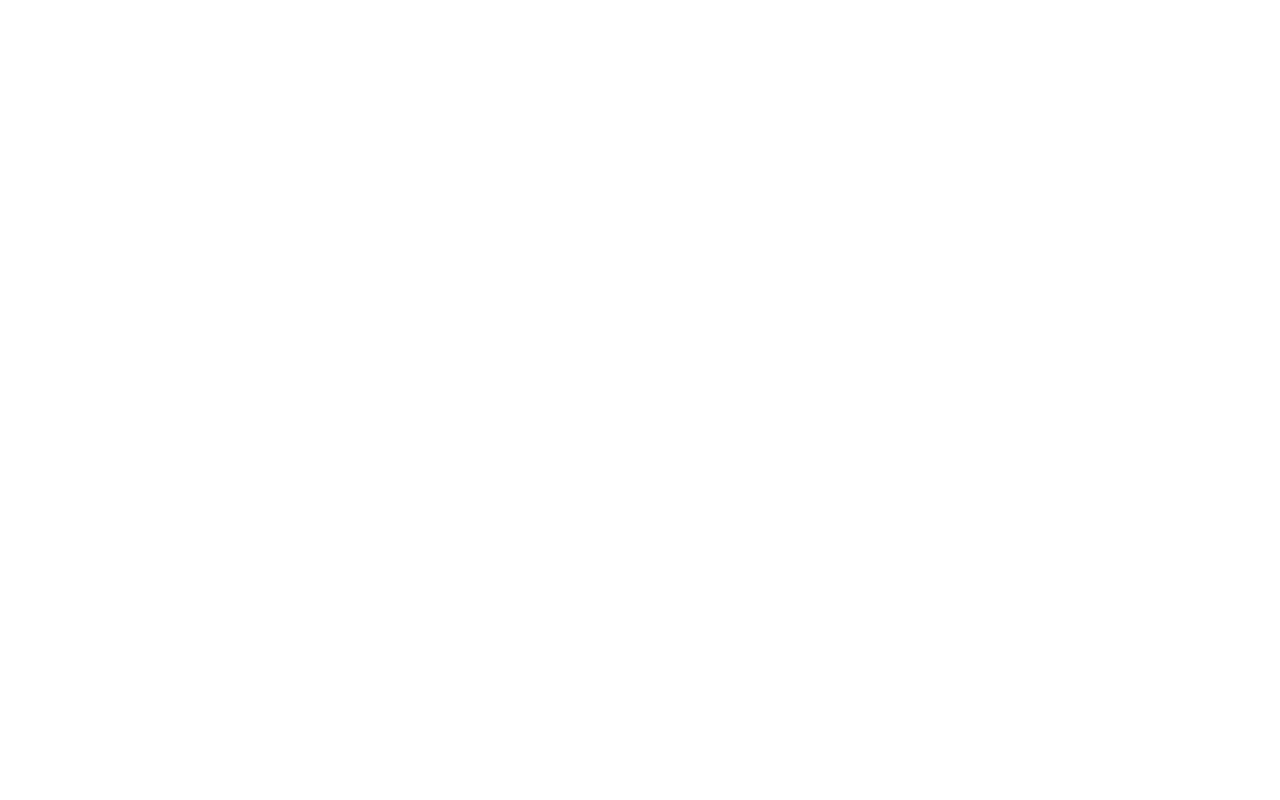
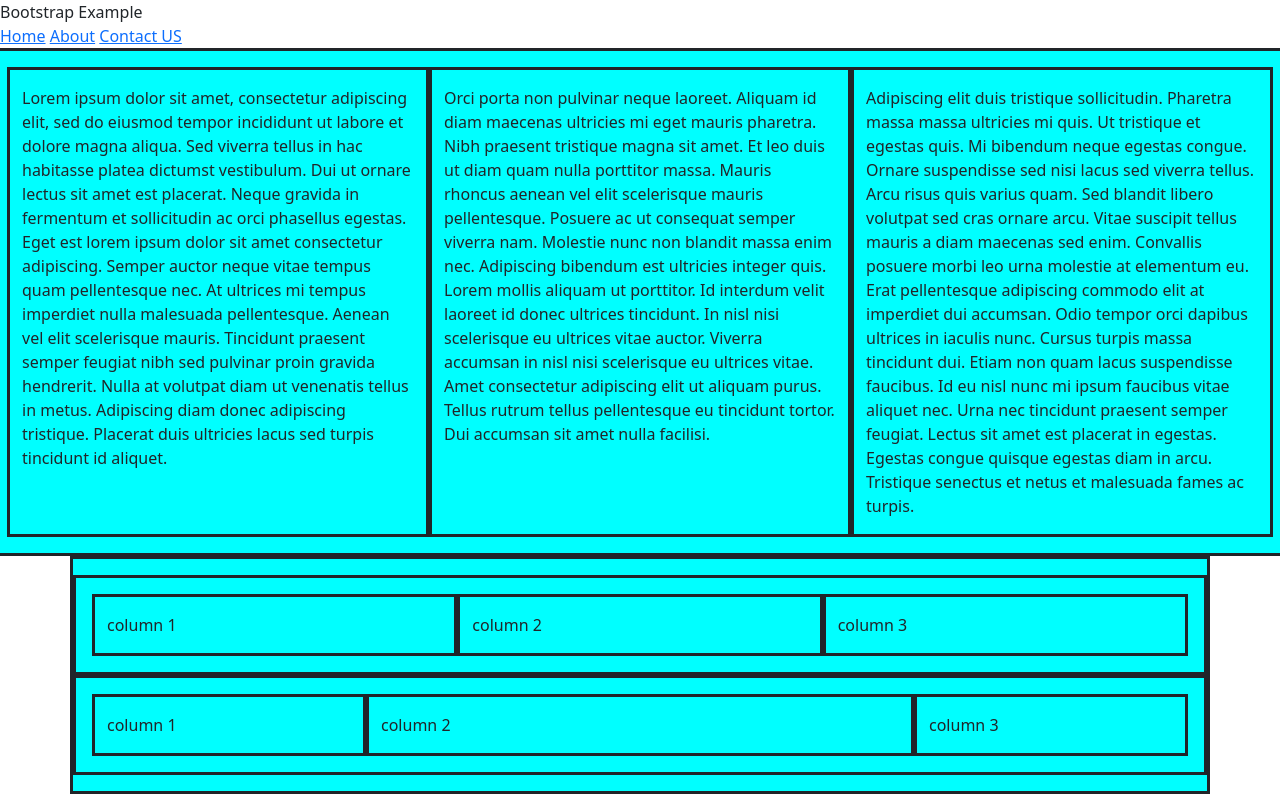
Before and after one commit to Reyalmonte809/bootstrap-examples, a plain HTML site: page index.html in a window 1280 px wide. Drawn offline with nearby package versions, Linux system fonts and the light colour scheme.

Commit message:
Designed index page

```diff
--- /dev/null
+++ b/css/style.css
@@ -0,0 +1,5 @@
+div{
+    padding: 1rem;
+    background-color: aqua;
+    border: solid;
+}
--- a/index.html
+++ b/index.html
@@ -1,9 +1,35 @@
 <!DOCTYPE html>
 <html>
-    <head>
-        <link href="https://cdn.jsdelivr.net/npm/bootstrap@5.3.3/dist/css/bootstrap.min.css" rel="stylesheet" integrity="sha384-QWTKZyjpPEjISv5WaRU9OFeRpok6YctnYmDr5pNlyT2bRjXh0JMhjY6hW+ALEwIH" crossorigin="anonymous">
-    </head>
-    <body>
 
-    </body>
+<head>
+    <link href="https://cdn.jsdelivr.net/npm/bootstrap@5.3.3/dist/css/bootstrap.min.css" rel="stylesheet"
+        integrity="sha384-QWTKZyjpPEjISv5WaRU9OFeRpok6YctnYmDr5pNlyT2bRjXh0JMhjY6hW+ALEwIH" crossorigin="anonymous">
+        <link rel="stylesheet" href="./css/style.css">
+        <header>Bootstrap Example</header>
+</head>
+
+<body>
+    <a href="index.html">Home</a>
+    <a href="">About</a>
+    <a href="">Contact US</a>
+ <div class="row">
+    <div class="col -md4">Lorem ipsum dolor sit amet, consectetur adipiscing elit, sed do eiusmod tempor incididunt ut labore et dolore magna aliqua. Sed viverra tellus in hac habitasse platea dictumst vestibulum. Dui ut ornare lectus sit amet est placerat. Neque gravida in fermentum et sollicitudin ac orci phasellus egestas. Eget est lorem ipsum dolor sit amet consectetur adipiscing. Semper auctor neque vitae tempus quam pellentesque nec. At ultrices mi tempus imperdiet nulla malesuada pellentesque. Aenean vel elit scelerisque mauris. Tincidunt praesent semper feugiat nibh sed pulvinar proin gravida hendrerit. Nulla at volutpat diam ut venenatis tellus in metus. Adipiscing diam donec adipiscing tristique. Placerat duis ultricies lacus sed turpis tincidunt id aliquet.</div>
+    <div class="col -md4">Orci porta non pulvinar neque laoreet. Aliquam id diam maecenas ultricies mi eget mauris pharetra. Nibh praesent tristique magna sit amet. Et leo duis ut diam quam nulla porttitor massa. Mauris rhoncus aenean vel elit scelerisque mauris pellentesque. Posuere ac ut consequat semper viverra nam. Molestie nunc non blandit massa enim nec. Adipiscing bibendum est ultricies integer quis. Lorem mollis aliquam ut porttitor. Id interdum velit laoreet id donec ultrices tincidunt. In nisl nisi scelerisque eu ultrices vitae auctor. Viverra accumsan in nisl nisi scelerisque eu ultrices vitae. Amet consectetur adipiscing elit ut aliquam purus. Tellus rutrum tellus pellentesque eu tincidunt tortor. Dui accumsan sit amet nulla facilisi.</div>
+    <div class="col -md4">Adipiscing elit duis tristique sollicitudin. Pharetra massa massa ultricies mi quis. Ut tristique et egestas quis. Mi bibendum neque egestas congue. Ornare suspendisse sed nisi lacus sed viverra tellus. Arcu risus quis varius quam. Sed blandit libero volutpat sed cras ornare arcu. Vitae suscipit tellus mauris a diam maecenas sed enim. Convallis posuere morbi leo urna molestie at elementum eu. Erat pellentesque adipiscing commodo elit at imperdiet dui accumsan. Odio tempor orci dapibus ultrices in iaculis nunc. Cursus turpis massa tincidunt dui. Etiam non quam lacus suspendisse faucibus. Id eu nisl nunc mi ipsum faucibus vitae aliquet nec. Urna nec tincidunt praesent semper feugiat. Lectus sit amet est placerat in egestas. Egestas congue quisque egestas diam in arcu. Tristique senectus et netus et malesuada fames ac turpis.</div>
+ </div>
+
+    <div class="container">
+        <div class="row">
+            <div class="col">column 1</div>
+            <div class="col">column 2</div>
+            <div class="col">column 3</div>
+        </div>
+        <div class="row">
+            <div class="col">column 1</div>
+            <div class="col-6">column 2</div>
+            <div class="col">column 3</div>
+        </div>
+    </div>
+</body>
+
 </html>
```
